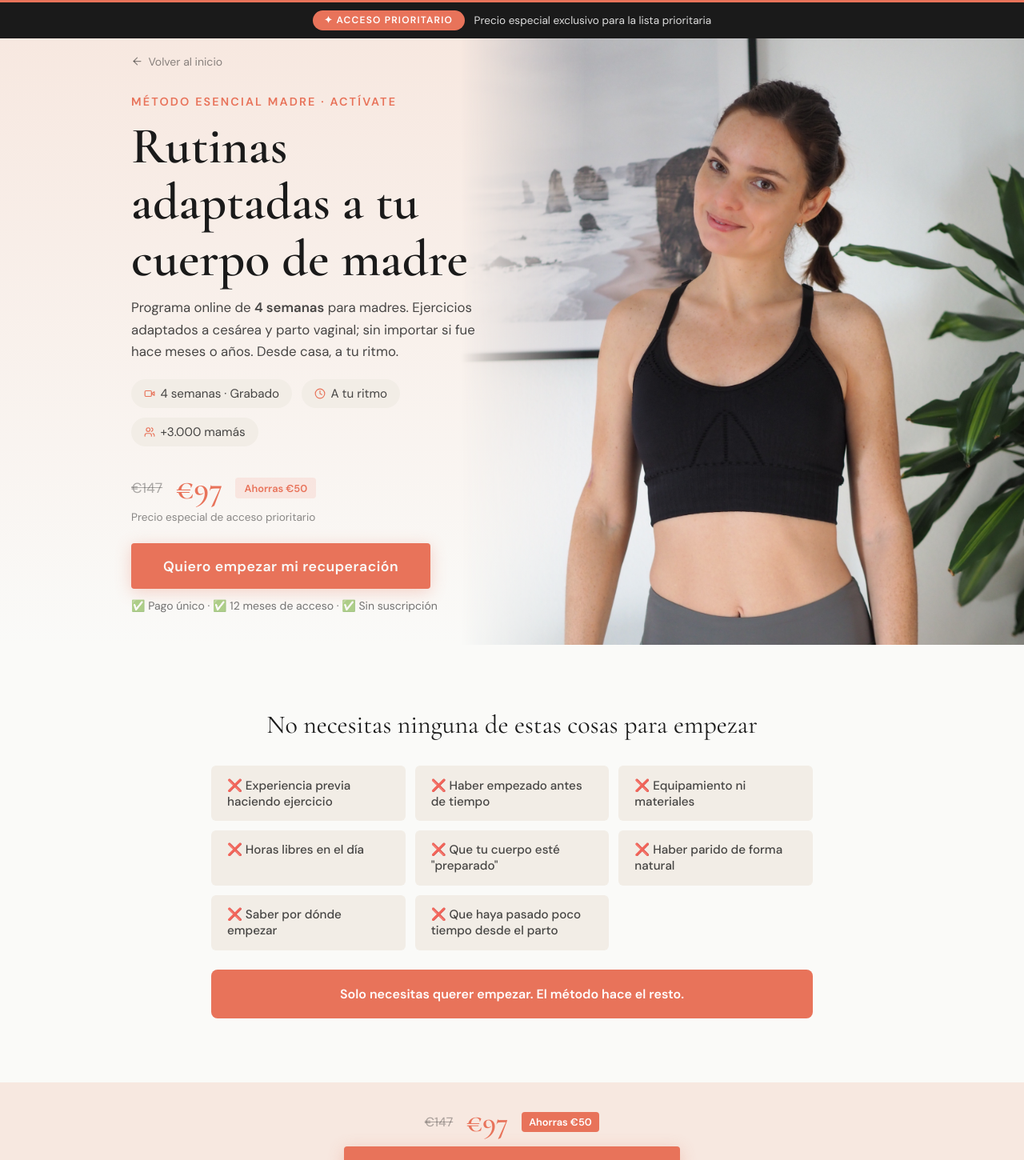
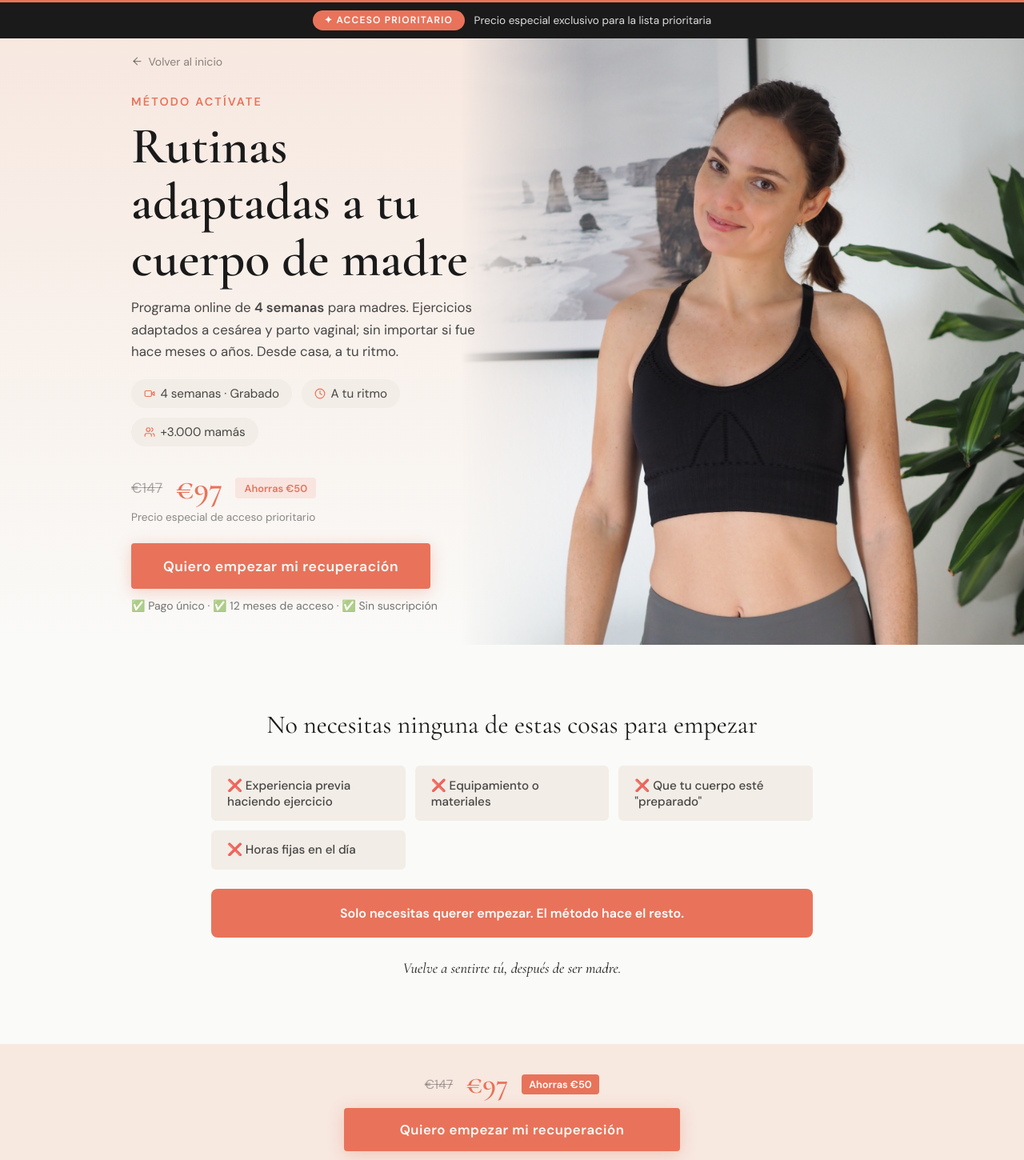
Before and after one commit to susanaaresla-lab/esencial-susana, a React (Create React App) app: page /acceso-prioritario in a window 1280 px wide. Shown: the top 1450 px of the page at 80% size. Built offline with nearby package versions, Linux system fonts and the light colour scheme.

Commit message:
Añadir frase 'Vuelve a sentirte tú, después de ser madre'

```diff
--- a/src/pages/ActivateListaEsperaPage.js
+++ b/src/pages/ActivateListaEsperaPage.js
@@ -132,7 +132,7 @@ export default function ActivateListaEsperaPage() {
             <button className="btn-back" style={{ marginBottom: '2rem' }} onClick={goBack}>
               <ArrowLeft size={15} /> Volver al inicio
             </button>
-            <div style={label('var(--coral)')}>Método Esencial Madre · Actívate</div>
+            <div style={label('var(--coral)')}>Método Actívate</div>
             <h1 className="t-serif" style={{ fontSize: 'clamp(2.25rem, 5vw, 4rem)', lineHeight: 1.1, marginBottom: '0.75rem' }}>
               Rutinas adaptadas a tu cuerpo de madre
             </h1>
@@ -172,13 +172,9 @@ export default function ActivateListaEsperaPage() {
           <div style={{ display: 'grid', gridTemplateColumns: 'repeat(auto-fit, minmax(240px, 1fr))', gap: '0.75rem', marginBottom: '1.5rem' }}>
             {[
               '❌ Experiencia previa haciendo ejercicio',
-              '❌ Haber empezado antes de tiempo',
-              '❌ Equipamiento ni materiales',
-              '❌ Horas libres en el día',
+              '❌ Equipamiento o materiales',
               '❌ Que tu cuerpo esté "preparado"',
-              '❌ Haber parido de forma natural',
-              '❌ Saber por dónde empezar',
-              '❌ Que haya pasado poco tiempo desde el parto',
+              '❌ Horas fijas en el día',
             ].map((t, i) => (
               <div key={i} style={{ background: 'var(--beige)', borderRadius: 6, padding: '0.9rem 1.25rem', fontSize: '0.95rem', color: 'rgba(26,26,26,0.8)', fontWeight: 500 }}>
                 {t}
@@ -190,6 +186,9 @@ export default function ActivateListaEsperaPage() {
               Solo necesitas querer empezar. El método hace el resto.
             </p>
           </div>
+          <p className="t-serif-italic" style={{ fontSize: '1.15rem', color: 'var(--black)', textAlign: 'center', marginTop: '1.5rem', lineHeight: 1.6 }}>
+            Vuelve a sentirte tú, después de ser madre.
+          </p>
         </div>
       </section>
 
```
